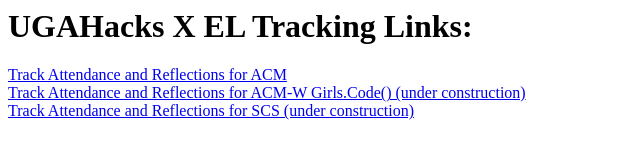
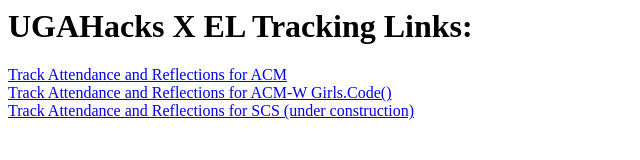
Before and after one commit to HeliumYang/HacksEL, a plain HTML site: page index.html in a window 1280 px wide. Shown: the whole page, without its empty margins (0-640 px from the left). Drawn offline with Linux system fonts and the light colour scheme.

Commit message:
Update index.html

```diff
--- a/index.html
+++ b/index.html
@@ -8,7 +8,7 @@
         <h1>UGAHacks X EL Tracking Links:</h1>
         <a href="https://acm.uga.edu/profile/"> Track Attendance and Reflections for ACM</a>
         <br>
-        <a href="https://hacksel.liumapps.com/acm-w/"> Track Attendance and Reflections for ACM-W Girls.Code() (under construction)</a>
+        <a href="https://hacksel.liumapps.com/acm-w/"> Track Attendance and Reflections for ACM-W Girls.Code()</a>
         <br>
         <a href="https://hacksel.liumapps.com/scs/"> Track Attendance and Reflections for SCS (under construction)</a>
     </body>
```
